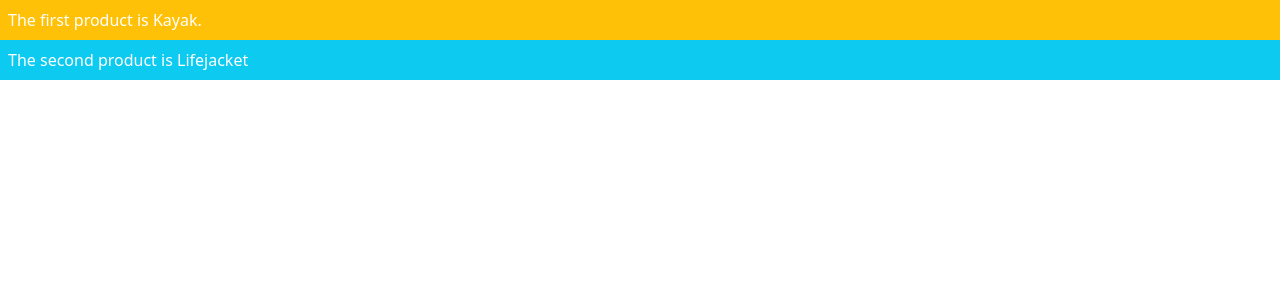
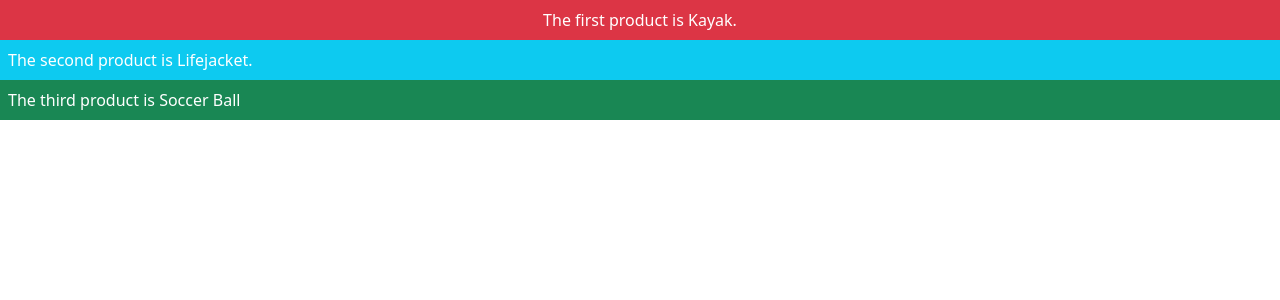
Before and after one commit to KingsLandingCS/example, an Angular app: page / in a window 1280 px wide. Shown: the top 300 px of the page. Built offline with nearby package versions, Linux system fonts and the light colour scheme.

Commit message:
learning

```diff
--- a/src/app/component.ts
+++ b/src/app/component.ts
@@ -11,4 +11,12 @@ export class ProductComponent {
     let product = this.model.getProduct(key);
     return "p-2 " + ((product?.price ?? 0) < 50 ? "bg-info" : "bg-warning");
   }
+
+  getClassMap(key: number): Object {
+    let product = this.model.getProduct(key);
+    return {
+      "text-center bg-danger": product?.name == "Kayak",
+      "bg-info": (product?.price ?? 0) < 50
+    };
+  }
 }
--- a/src/app/template.html
+++ b/src/app/template.html
@@ -1,8 +1,12 @@
 <div class="text-white">
-  <div [class]="getClasses(1)">
+  <div class="p-2" [ngClass]="getClassMap(1)">
     The first product is {{model.getProduct(1)?.name}}.
   </div>
-  <div [class]="getClasses(2)">
-    The second product is {{model.getProduct(2)?.name}}
+  <div class="p-2" [ngClass]="getClassMap(2)">
+    The second product is {{model.getProduct(2)?.name}}.
+  </div>
+  <div class="p-2" [ngClass]="{'bg-success': (model.getProduct(3)?.price ?? 0) < 50,
+                                    'bg-info': (model.getProduct(3)?.price ?? 0) >= 50}">
+    The third product is {{model.getProduct(3)?.name}}
   </div>
 </div>
```
